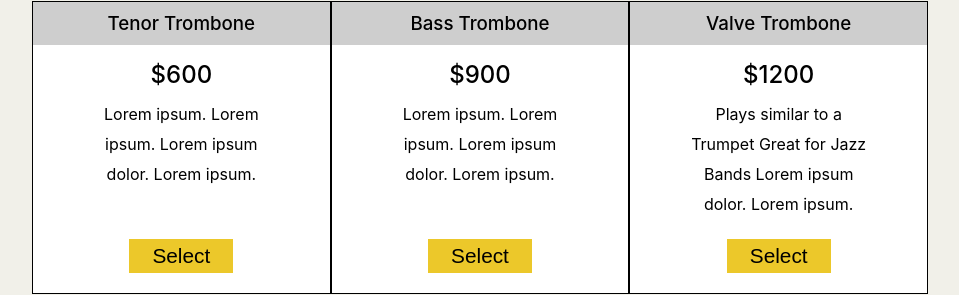
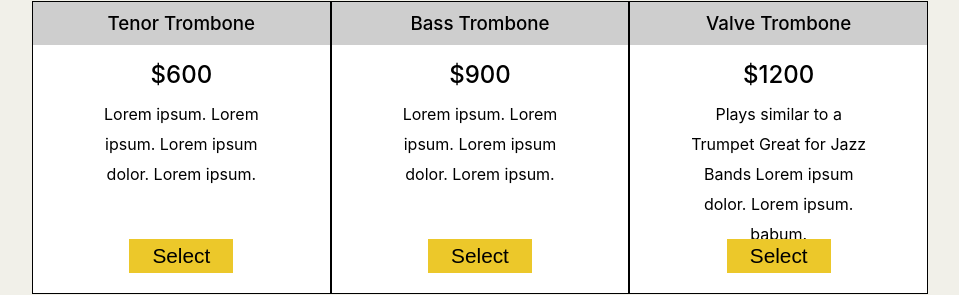
Before and after one commit to Leonardo2606/trombones_website, a React (Create React App) app: page / in a window 1280 px wide. Shown: the part 1222-1517 px from the top of the page, without its empty margins (160-1119 px from the left). Built offline with nearby package versions, Linux system fonts and the light colour scheme.

Commit message:
Palabra babum escrito na linha 83 do arquivo Body.json

```diff
--- a/src/components/Body.jsx
+++ b/src/components/Body.jsx
@@ -80,7 +80,7 @@ function Body() {
                         Plays similar to a Trumpet
                         Great for Jazz Bands
                         Lorem ipsum dolor.
-                        Lorem ipsum.
+                        Lorem ipsum. babum.
                     </BodyPriceParagraph>
                     <PriceSelectButton className='priceSelectButton'>Select</PriceSelectButton>
                 </PriceCard>
```
